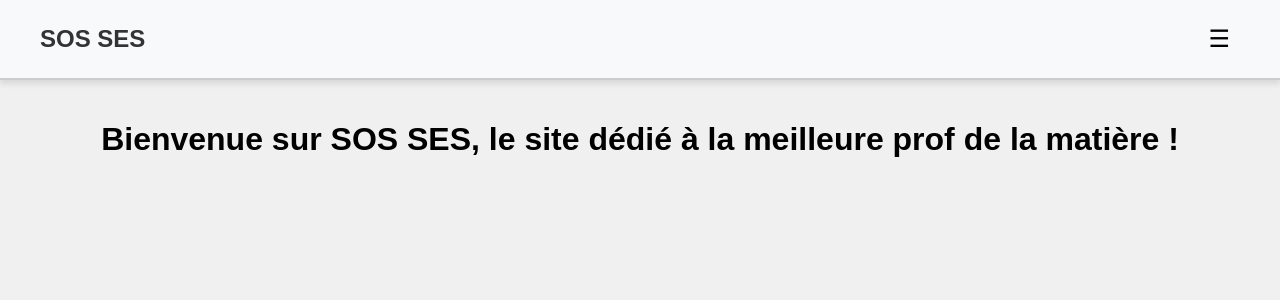
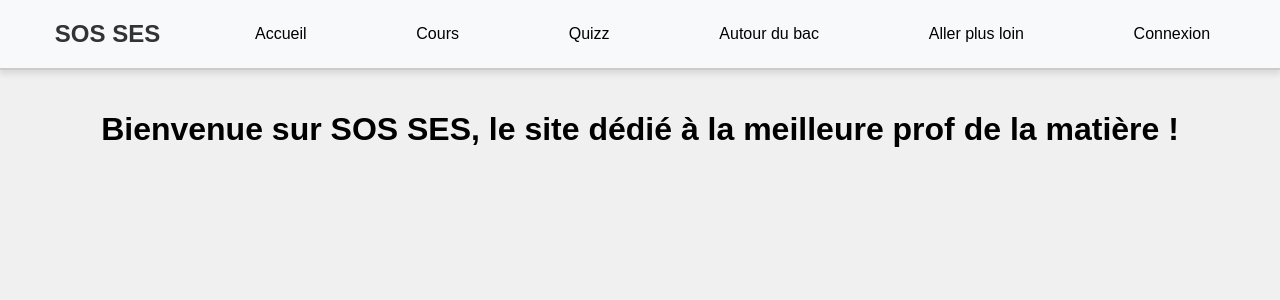
Before and after one commit to Tollaris95/sos-ses, a React (Create React App) app: page / in a window 1280 px wide. Shown: the top 300 px of the page. Built offline with nearby package versions, Linux system fonts and the light colour scheme.

Commit message:
better responsive

```diff
--- a/src/components/Header.tsx
+++ b/src/components/Header.tsx
@@ -1,4 +1,4 @@
-import React, { useState } from "react";
+import React, { useState, useEffect } from "react";
 
 interface HeaderProps {
   isLoggedIn: boolean;
@@ -8,9 +8,20 @@ interface HeaderProps {
 }
 
 const Header: React.FC<HeaderProps> = ({ isLoggedIn, onNavClick, activeButton, onLoginToggle }) => {
-  const [isMenuOpen, setIsMenuOpen] = useState(false);
+  const [isMobile, setIsMobile] = useState<boolean>(false);
+  const [isMenuOpen, setIsMenuOpen] = useState<boolean>(false);
   const navItems = ["Accueil", "Cours", "Quizz", "Autour du bac", "Aller plus loin"];
 
+  useEffect(() => {
+    const checkScreenSize = () => {
+      setIsMobile(window.innerWidth <= 768);
+    };
+    checkScreenSize();
+    window.addEventListener("resize", checkScreenSize);
+    return () => window.removeEventListener("resize", checkScreenSize);
+  }, []);
+
+  if (isMobile) {
     return (
       <div style={{
         display: "flex",
@@ -35,20 +46,13 @@ const Header: React.FC<HeaderProps> = ({ isLoggedIn, onNavClick, activeButton, o
             background: "none",
             cursor: "pointer",
             fontSize: "1.5rem",
-          padding: "10px",
-          display: "block"
+            padding: "10px"
           }}>
             ☰
           </button>
         </div>
         {isMenuOpen && (
-        <div style={{
-          display: "flex",
-          flexDirection: "column",
-          alignItems: "center",
-          width: "100%",
-          marginTop: "10px"
-        }}>
+          <div style={{ display: "flex", flexDirection: "column", alignItems: "center", width: "100%", marginTop: "10px" }}>
             {navItems.map((item) => (
               <button
                 key={item}
@@ -71,45 +75,43 @@ const Header: React.FC<HeaderProps> = ({ isLoggedIn, onNavClick, activeButton, o
               </button>
             ))}
             {isLoggedIn ? (
-            <button
-              onClick={() => {
-                onNavClick("Création d'exercice");
-                setIsMenuOpen(false);
-              }}
-              style={{
-                border: "none",
-                background: "none",
-                cursor: "pointer",
-                fontSize: "1.2rem",
-                fontWeight: activeButton === "Création d'exercice" ? "bold" : "normal",
-                padding: "10px",
-                transition: "color 0.3s ease",
-                color: activeButton === "Création d'exercice" ? "#007BFF" : "black"
-              }}
-            >
-              Création d'exercice
-            </button>
+              <button onClick={() => { onNavClick("Création d'exercice"); setIsMenuOpen(false); }} style={{ border: "none", background: "none", cursor: "pointer", fontSize: "1.2rem", fontWeight: activeButton === "Création d'exercice" ? "bold" : "normal", padding: "10px", transition: "color 0.3s ease", color: activeButton === "Création d'exercice" ? "#007BFF" : "black" }}>Création d'exercice</button>
             ) : (
-            <button
-              onClick={() => {
-                onLoginToggle();
-                setIsMenuOpen(false);
-              }}
-              style={{
-                border: "none",
-                background: "none",
-                cursor: "pointer",
-                fontSize: "1.2rem",
-                fontWeight: activeButton === "Connexion" ? "bold" : "normal",
-                padding: "10px",
-                transition: "color 0.3s ease",
-                color: activeButton === "Connexion" ? "#007BFF" : "black"
-              }}
-            >
-              Connexion
-            </button>
+              <button onClick={() => { onLoginToggle(); setIsMenuOpen(false); }} style={{ border: "none", background: "none", cursor: "pointer", fontSize: "1.2rem", fontWeight: activeButton === "Connexion" ? "bold" : "normal", padding: "10px", transition: "color 0.3s ease", color: activeButton === "Connexion" ? "#007BFF" : "black" }}>Connexion</button>
             )}
           </div>
+        )}
+      </div>
+    );
+  }
+
+  return (
+    <div style={{
+      display: "flex",
+      justifyContent: "space-around",
+      alignItems: "center",
+      padding: "15px",
+      borderBottom: "2px solid #ccc",
+      backgroundColor: "#f8f9fa",
+      boxShadow: "0px 4px 6px rgba(0, 0, 0, 0.1)"
+    }}>
+      <span style={{ fontSize: "1.5rem", fontWeight: "bold", color: "#333" }}>SOS SES</span>
+      {navItems.map((item) => (
+        <button
+          key={item}
+          style={{ border: "none", background: "none", cursor: "pointer", fontSize: "1rem", fontWeight: activeButton === item ? "bold" : "normal", position: "relative", padding: "10px 15px", transition: "color 0.3s ease", color: activeButton === item ? "#007BFF" : "black" }}
+          onClick={() => onNavClick(item)}
+          onMouseEnter={(e) => e.currentTarget.style.color = "#007BFF"}
+          onMouseLeave={(e) => e.currentTarget.style.color = activeButton === item ? "#007BFF" : "black"}
+        >
+          {item}
+          <span style={{ display: "block", height: "3px", width: activeButton === item ? "100%" : "0%", background: "#007BFF", transition: "width 0.3s ease-in-out", position: "absolute", bottom: "-5px", left: "0" }} />
+        </button>
+      ))}
+      {isLoggedIn ? (
+        <button onClick={() => onNavClick("Création d'exercice")} style={{ border: "none", background: "none", cursor: "pointer", fontSize: "1rem", fontWeight: activeButton === "Création d'exercice" ? "bold" : "normal", padding: "10px 15px", transition: "color 0.3s ease", color: activeButton === "Création d'exercice" ? "#007BFF" : "black" }}>Création d'exercice</button>
+      ) : (
+        <button onClick={onLoginToggle} style={{ border: "none", background: "none", cursor: "pointer", fontSize: "1rem", fontWeight: activeButton === "Connexion" ? "bold" : "normal", padding: "10px 15px", transition: "color 0.3s ease", color: activeButton === "Connexion" ? "#007BFF" : "black" }}>Connexion</button>
       )}
     </div>
   );
```
Lines whose indentation alone changed are shown as unchanged.
